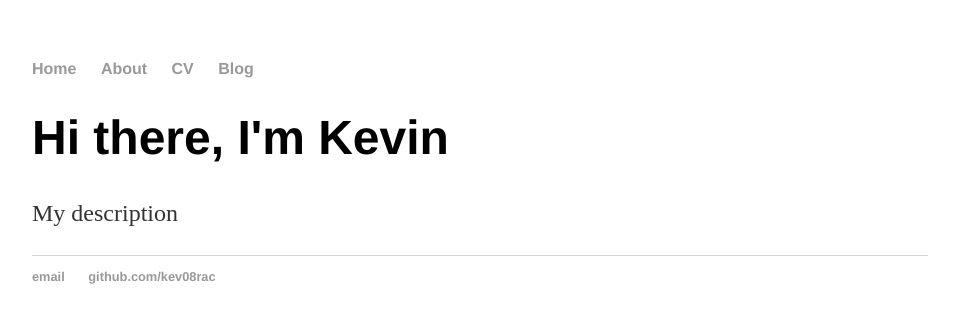
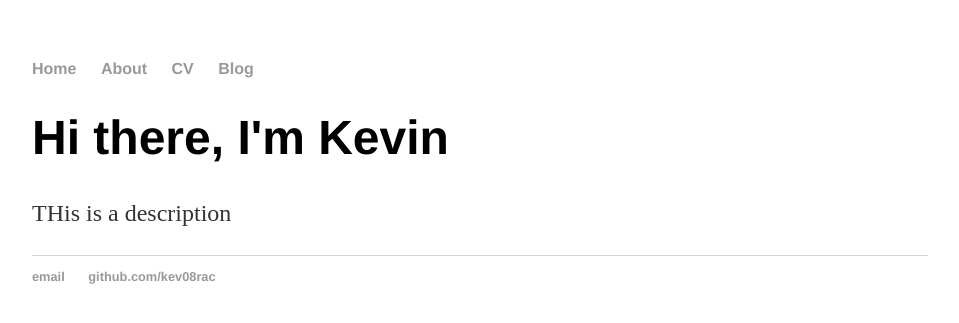
Before and after one commit to kev08rac/kev08rac.github.io, a Jekyll site: the page built from index.html, in a window 1280 px wide. Shown: the top 323 px of the page, without its empty margins (160-1119 px from the left). Built offline with Jekyll 4.4.1, drawn with Linux system fonts in a browser that asks for light colours.

Commit message:
Update index.html

```diff
--- a/index.html
+++ b/index.html
@@ -1,29 +1,8 @@
-<!DOCTYPE html>
-<html>
-	<head>
-		<link rel = "stylesheet" type="text/css" href="/css/main.css">
-		<title>Kevin</title>
-	</head>
-	<body>
-		<nav>
-    		<ul>
-        		<li><a href="/">Home</a></li>
-	        	<li><a href="/about">About</a></li>
-        		<li><a href="/cv">CV</a></li>
-        		<li><a href="/blog">Blog</a></li>
-    		</ul>
-		</nav>
-		<div class="container">
-    		<div class="blurb">
-        		<h1>Hi there, I'm Kevin</h1>
-				<p>My description </p>
-    		</div><!-- /.blurb -->
-		</div><!-- /.container -->
-		<footer>
-    		<ul>
-        		<li><a href="mailto:kev08rac@gmail.com">email</a></li>
-        		<li><a href="https://github.com/kev08rac">github.com/kev08rac</a></li>
-			</ul>
-		</footer>
-	</body>
-</html>
+---
+layout: default
+title: Kevin Anderson
+---
+<div class="blurb">
+	<h1>Hi there, I'm Kevin</h1>
+	<p>THis is a description</a></p>
+</div><!-- /.blurb -->
```
